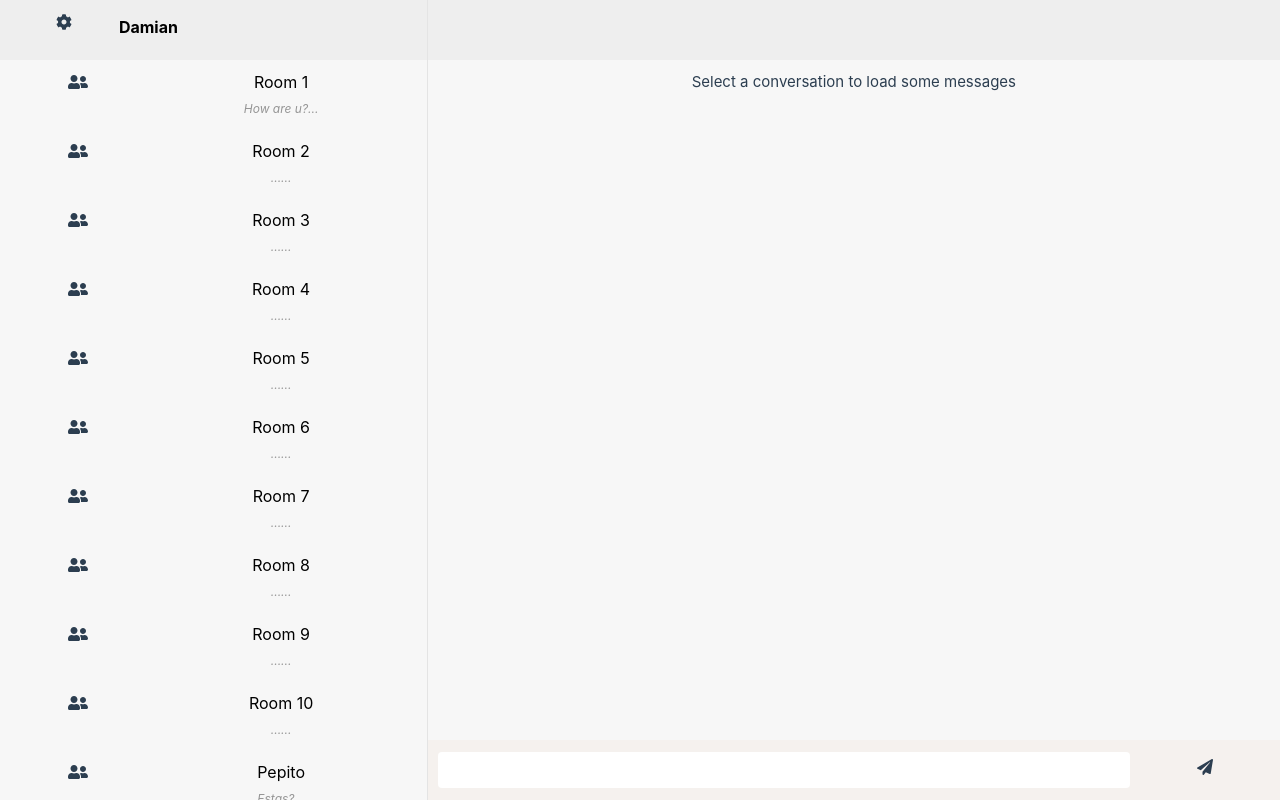
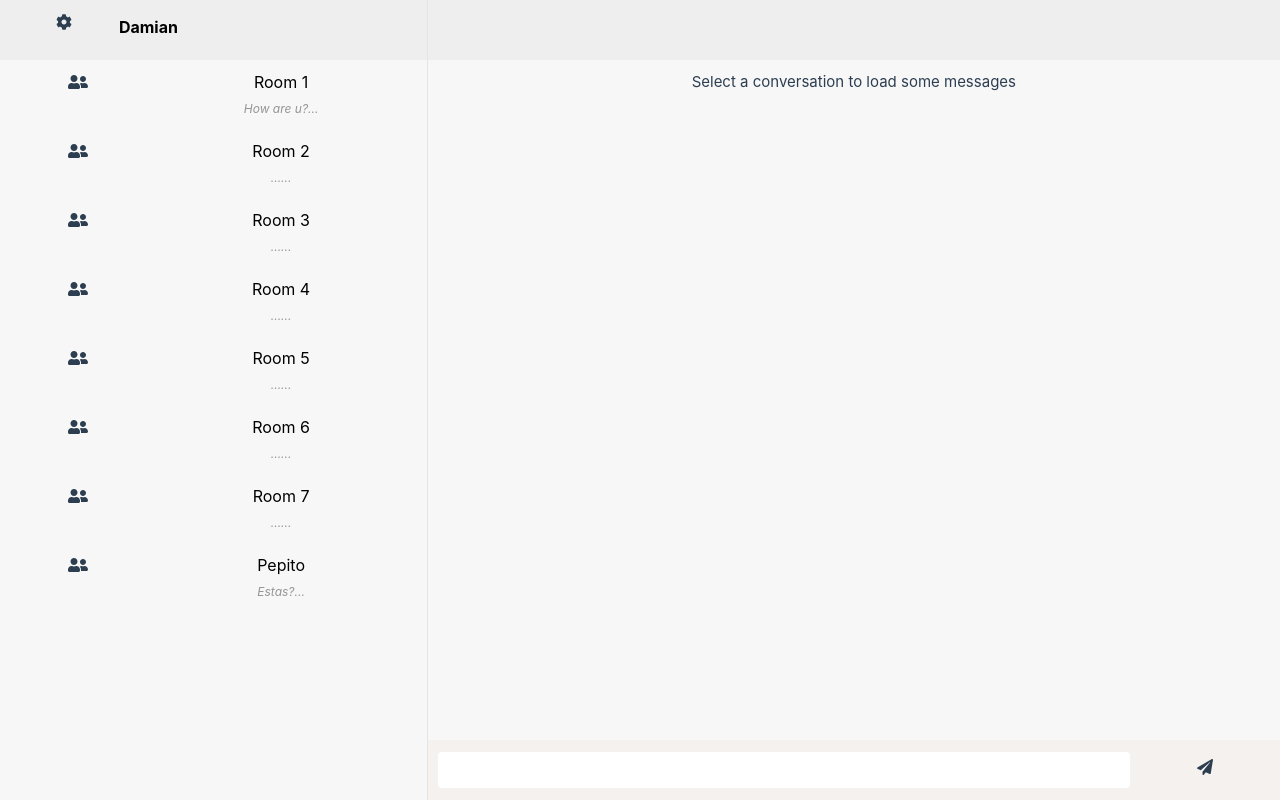
Before and after one commit to damianS7/simple-rest-chat-frontend, a Vue app: page / in a window 1280 px wide. Built offline with nearby package versions, Linux system fonts and the light colour scheme.

Commit message:
Mensajes por defecto. Agregado nombre de la persona que envia el mensaje

```diff
--- a/src/App.vue
+++ b/src/App.vue
@@ -157,15 +157,6 @@ export default {
         description: "vvvv",
         messages: [],
       },
-      { id: 8, isRoom: true, name: "Room 8", description: "xdd", messages: [] },
-      { id: 9, isRoom: true, name: "Room 9", description: "xdd", messages: [] },
-      {
-        id: 10,
-        isRoom: true,
-        name: "Room 10",
-        description: "xdd",
-        messages: [],
-      },
     ];
 
     this.$store.dispatch("addConversations", conversations);
@@ -174,9 +165,15 @@ export default {
       name: "Pepito",
       isRoom: false,
       messages: [
-        { senderId: 1, sender: "Pepito", message: "Hola" },
-        { senderId: 1, sender: "Pepito", message: "Xdddddd" },
-        { senderId: 1, sender: "Pepito", message: "Estas?" },
+        { senderId: 66, sender: "Pepito", message: "Hola" },
+        { senderId: 1, sender: "Damian", message: "Xdddddd" },
+        { senderId: 66, sender: "Pepito", message: "Estas?" },
+        { senderId: 66, sender: "Pepito", message: "Hola" },
+        { senderId: 66, sender: "Pepito", message: "Xdddddd" },
+        { senderId: 1, sender: "Damian", message: "Estas?" },
+        { senderId: 1, sender: "Damian", message: "Hola" },
+        { senderId: 66, sender: "Pepito", message: "Xdddddd" },
+        { senderId: 1, sender: "Damian", message: "Estas?" },
       ],
     });
   },
--- a/src/components/ConversationHistory.vue
+++ b/src/components/ConversationHistory.vue
@@ -19,7 +19,7 @@
         v-bind:key="index"
         :author_id="message.senderId"
         :message="message.message"
-        :name="message.sender"
+        :sender="message.sender"
         :sent_at="message.senderId"
         :isSender="isSender(message.senderId)"
       ></conversation-message>
--- a/src/components/ConversationMessage.vue
+++ b/src/components/ConversationMessage.vue
@@ -6,10 +6,7 @@
     >
       <div :class="[isSender ? 'sender' : 'receiver']">
         <div class="message-text">{{ message }}</div>
-        <span v-if="alias !== null" class="message-time float-right">{{
-          alias
-        }}</span>
-        <span v-else class="message-time float-right">{{ name }}</span>
+        <span class="message-time float-right">{{ sender }}</span>
         <span class="message-time float-right">{{ sent_at }}</span>
       </div>
     </div>
@@ -19,7 +16,7 @@
 <script>
 export default {
   name: "ConversationMessage",
-  props: ["name", "message", "isSender", "alias", "sent_at"],
+  props: ["sender", "message", "isSender", "sent_at"],
 };
 </script>
 <style>
```
